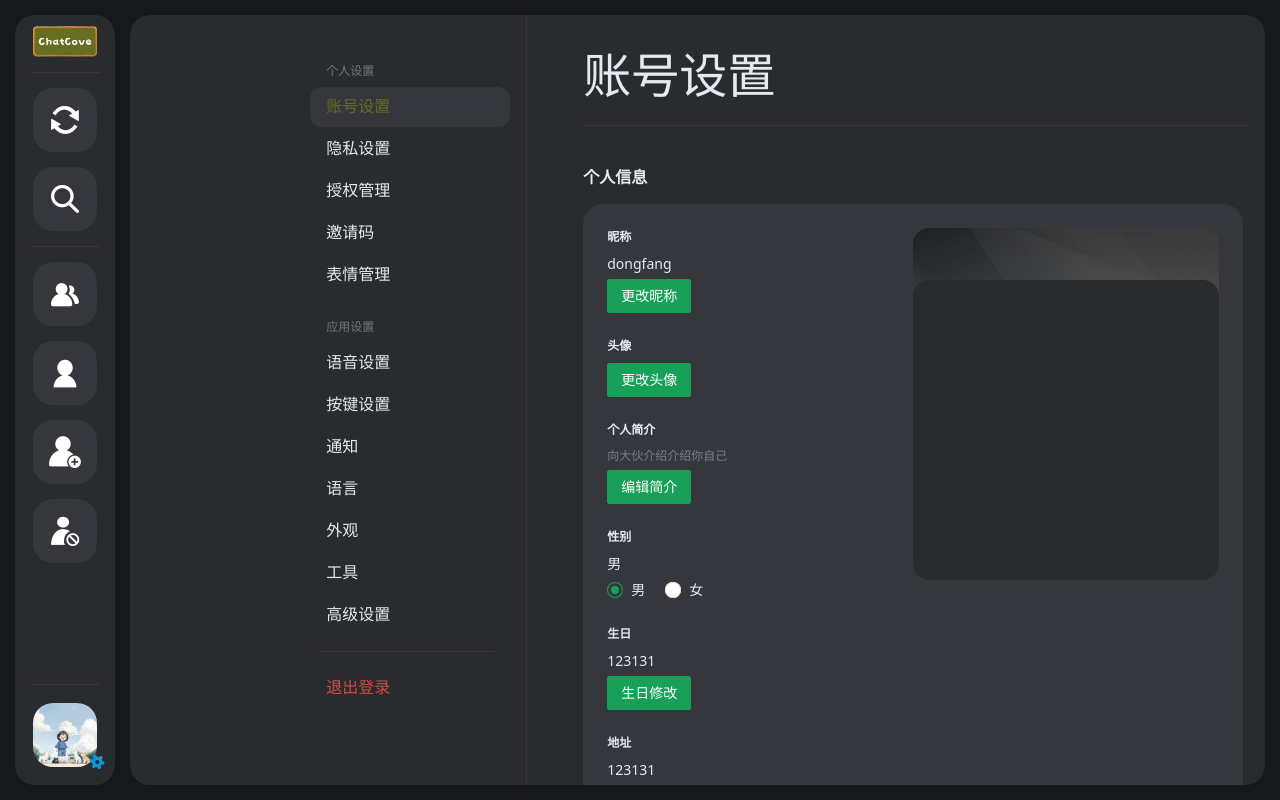
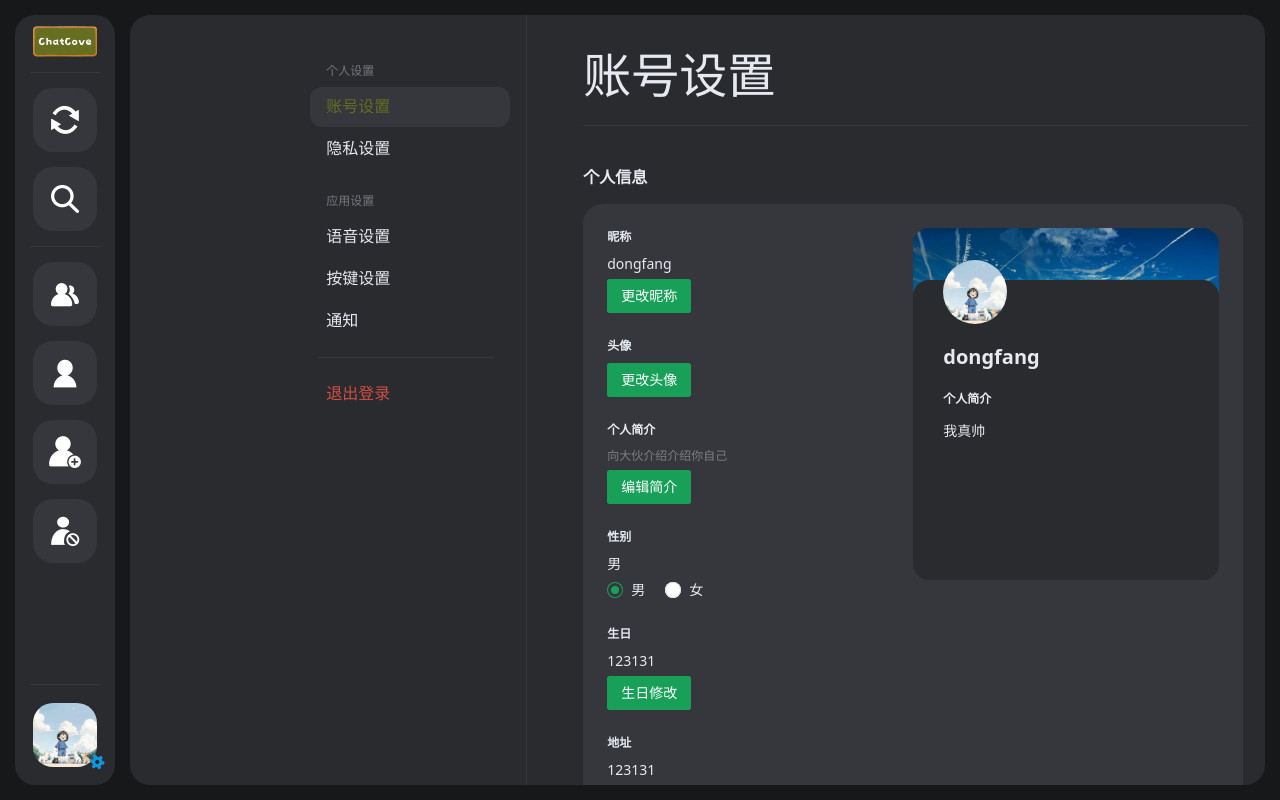
Before and after one commit to oriental1212/ChatCoveApp, a Vue app: page /#/app/userSetting in a window 1280 px wide. Built offline with nearby package versions, Linux system fonts and the light colour scheme.

Commit message:
账户设置组件编写

```diff
--- a/src/views/normal/setting/main/SettingMain.vue
+++ b/src/views/normal/setting/main/SettingMain.vue
@@ -1,5 +1,9 @@
 <script setup>
-import Account from './personal-settings/AccountSetting.vue'
+import AccountSetting from './personal-settings/AccountSetting.vue'
+import ButtonSetting from './personal-settings/ButtonSetting.vue'
+import PrivateSetting from './personal-settings/PrivateSetting.vue'
+import VoiceSetting from './personal-settings/VoiceSetting.vue'
+import NoticeSetting from './personal-settings/NoticeSetting.vue'
 import { useSettingStore } from '@/stores/modules/setting/index.js'
 
 const settingStore = useSettingStore()
@@ -9,7 +13,11 @@ const settingStore = useSettingStore()
     <div class="setting-page-main">
         <div class="setting-page-main-content">
             <div class="title">{{ settingStore.settingTitle }}</div>
-            <Account v-if="'账号设置' === settingStore.settingTitle"></Account>
+            <AccountSetting v-if="'账号设置' === settingStore.settingTitle"></AccountSetting>
+            <PrivateSetting v-if="'隐私设置' === settingStore.settingTitle"></PrivateSetting>
+            <VoiceSetting v-if="'语音设置' === settingStore.settingTitle"></VoiceSetting>
+            <ButtonSetting v-if="'按键设置' === settingStore.settingTitle"></ButtonSetting>
+            <NoticeSetting v-if="'通知' === settingStore.settingTitle"></NoticeSetting>
         </div>
     </div>
 </template>
--- a/src/views/normal/setting/main/personal-settings/AccountSetting.vue
+++ b/src/views/normal/setting/main/personal-settings/AccountSetting.vue
@@ -72,13 +72,35 @@ const userInfo = ref({
                 </div>
                 <div class="show-info">
                     <div class="user-banner"></div>
-                    <div class="user-card-content"></div>
+                    <div class="user-card-content">
+                        <div class="content-user">
+                            <div class="avatar-card"></div>
+                        </div>
+                        <div class="content-nickname">{{ userInfo.nickName }}</div>
+                        <div class="content-summery">
+                            <div class="summery-title">个人简介</div>
+                            <span style="font-size: 14px; line-height: 20px;">{{ userInfo.summery }}</span>
+                        </div>
+                    </div>
                 </div>
             </div>
             <div class="setting-page-card-header" @click="ok">账号绑定</div>
-            <div class="setting-page-card-info">123</div>
+            <div class="setting-page-card-info">
+                <div class="account-bingdinig">
+                    <img src="@/assets/img/auth/mail.png" alt="">
+                    <span class="bingding-description">邮箱账号</span>
+                </div>
+                <div class="account-bingdinig">
+                    <img src="@/assets/img/auth/qq.png" alt="">
+                    <span class="bingding-description">QQ账号</span>
+                </div>
+            </div>
             <div class="setting-page-card-header" @click="ok">注销</div>
-            <div class="setting-page-card-info">账号注销</div>
+            <div class="setting-page-card-info">
+                <div class="account-bingdinig">
+                    <span class="bingding-description">注销账号</span>
+                </div>
+            </div>
         </div>
     </div>
 </template>
@@ -105,6 +127,7 @@ const userInfo = ref({
             display: flex;
             flex-direction: row;
             margin-bottom: 32px;
+            flex-wrap: wrap;
             .change-info{
                 flex: 1;
                 .editor-item{
@@ -138,7 +161,7 @@ const userInfo = ref({
                 .user-banner{
                     height: 68px;
                     background-size: cover;
-                    background-image: url('../../../../../assets/img/setting/userBanner.png');
+                    background-image: url('../../../../../assets/img/setting/123456.jpg');
                     box-shadow: rgba(0,0,0,0.32);
                     border-radius: 16px 16px 0 0;
                 }
@@ -150,7 +173,65 @@ const userInfo = ref({
                     width: 100%;
                     border-radius: 16px;
                     box-shadow: rgba(0,0,0,0.32);
+                    .content-user{
+                        height: 64px;
+                        position: relative;
+                        .avatar-card{
+                            width: 64px;
+                            height: 64px;
+                            background-image: url('../../../../../assets/img/Layout/my_avatar.jpg');
+                            background-size: cover;
+                            border-radius: 50%;
+                            position: absolute;
+                            left: 30px;
+                            bottom: 20px;
+                        }
+                    }
+                    .content-nickname{
+                        width: 100%;
+                        font-size: 20px;
+                        font-weight: 600;
+                        line-height: 26px;
+                        color: var(--text-color);
+                        box-sizing: border-box;
+                        padding: 0 30px;
+                        margin-bottom: 16px;
+                    }
+                    .content-summery{
+                        width: 100%;
+                        color: var(--text-color);
+                        box-sizing: border-box;
+                        padding: 0 30px;
+                        .summery-title{
+                            font-size: 12px;
+                            font-weight: 600;
+                            line-height: 26px;
+                            margin-bottom: 8px;
+                        }
+                    }
                 }
+            }
+            .account-bingdinig{
+                box-sizing: border-box;
+                flex-basis: 100%;
+                height: 40px;
+                border-radius: 8px;
+                display: flex;
+                flex-direction: row;
+                align-items: center;
+                img{
+                    margin-left: 8px;
+                    width: 24px;
+                    height: 24px;
+                }
+                .bingding-description{
+                    margin-left: 8px;
+                    color: var(--text-color);
+                }
+            }
+            .account-bingdinig:hover{
+                background-color: hsla(0,0%,100%,0.06);
+                cursor: pointer;
             }
         }
     }
--- /dev/null
+++ b/src/views/normal/setting/main/personal-settings/ButtonSetting.vue
@@ -0,0 +1,11 @@
+<script setup>
+
+</script>
+
+<template>
+    <div class="button-setting">
+       <h2>button-setting组件</h2>
+    </div>
+</template>
+
+<style lang="less" scoped></style>
--- /dev/null
+++ b/src/views/normal/setting/main/personal-settings/NoticeSetting.vue
@@ -0,0 +1,11 @@
+<script setup>
+
+</script>
+
+<template>
+    <div class="notice-setting">
+       <h2>notice-setting组件</h2>
+    </div>
+</template>
+
+<style lang="less" scoped></style>
--- /dev/null
+++ b/src/views/normal/setting/main/personal-settings/PrivateSetting.vue
@@ -0,0 +1,11 @@
+<script setup>
+
+</script>
+
+<template>
+    <div class="private-setting">
+       <h2>private-setting组件</h2>
+    </div>
+</template>
+
+<style lang="less" scoped></style>
--- /dev/null
+++ b/src/views/normal/setting/main/personal-settings/VoiceSetting.vue
@@ -0,0 +1,11 @@
+<script setup>
+
+</script>
+
+<template>
+    <div class="voice-setting">
+       <h2>voice-setting组件</h2>
+    </div>
+</template>
+
+<style lang="less" scoped></style>
--- a/src/views/normal/setting/nav/navRouter.js
+++ b/src/views/normal/setting/nav/navRouter.js
@@ -8,18 +8,6 @@ export const navRouter = [
             },
             {
                 title: '隐私设置',
-                isActive: false
-            },
-            {
-                title: '授权管理',
-                isActive: false
-            },
-            {
-                title: '邀请码',
-                isActive: false
-            },
-            {
-                title: '表情管理',
                 isActive: false
             }
         ]
@@ -39,22 +27,6 @@ export const navRouter = [
             {
                 title: '通知',
                 isActive: false
-            },
-            {
-                title: '语言',
-                isActive: false
-            },
-            {
-                title: '外观',
-                isActive: false
-            },
-            {
-                title: '工具',
-                isActive: false
-            },
-            {
-                title: '高级设置',
-                isActive: false
             }
         ]
     }
```
Also changed, not shown: src/assets/img/setting/123456.jpg (added).
